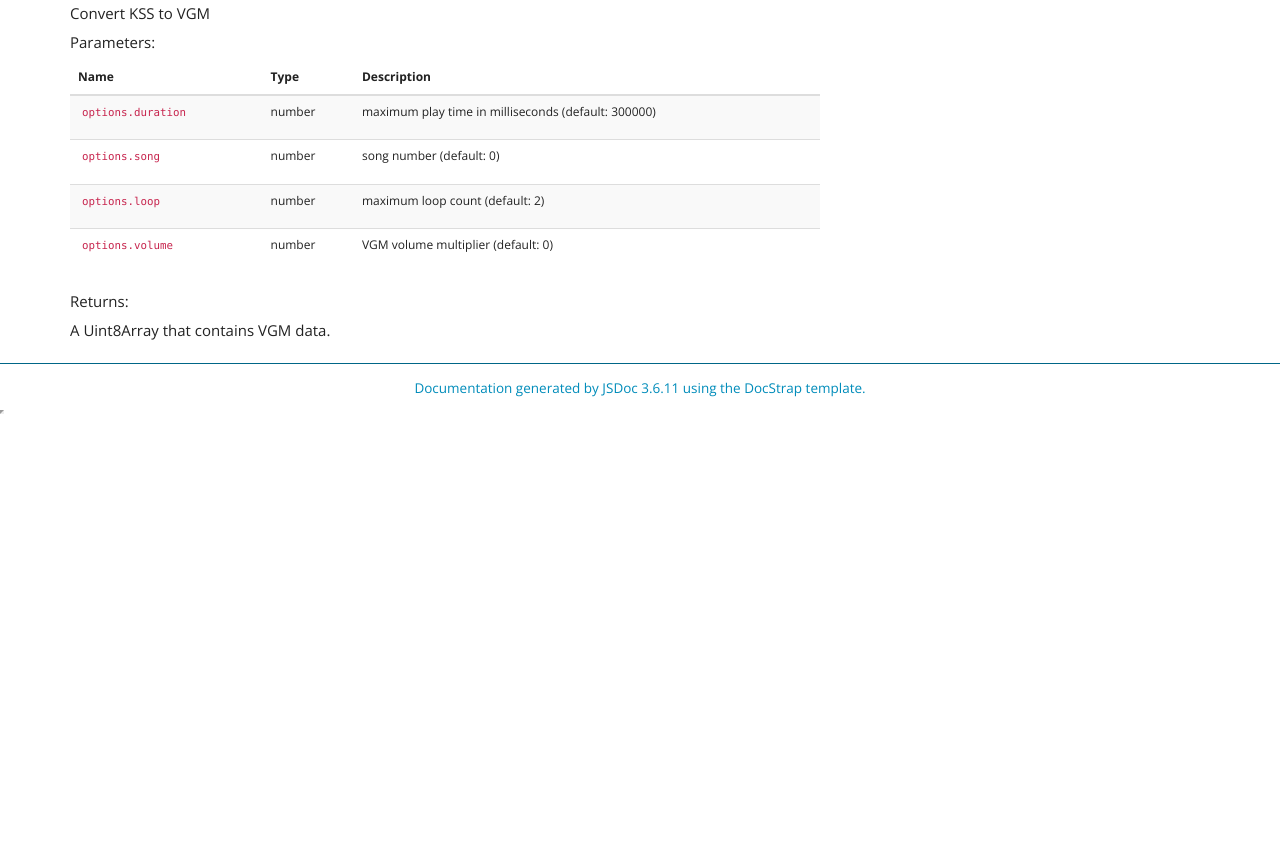
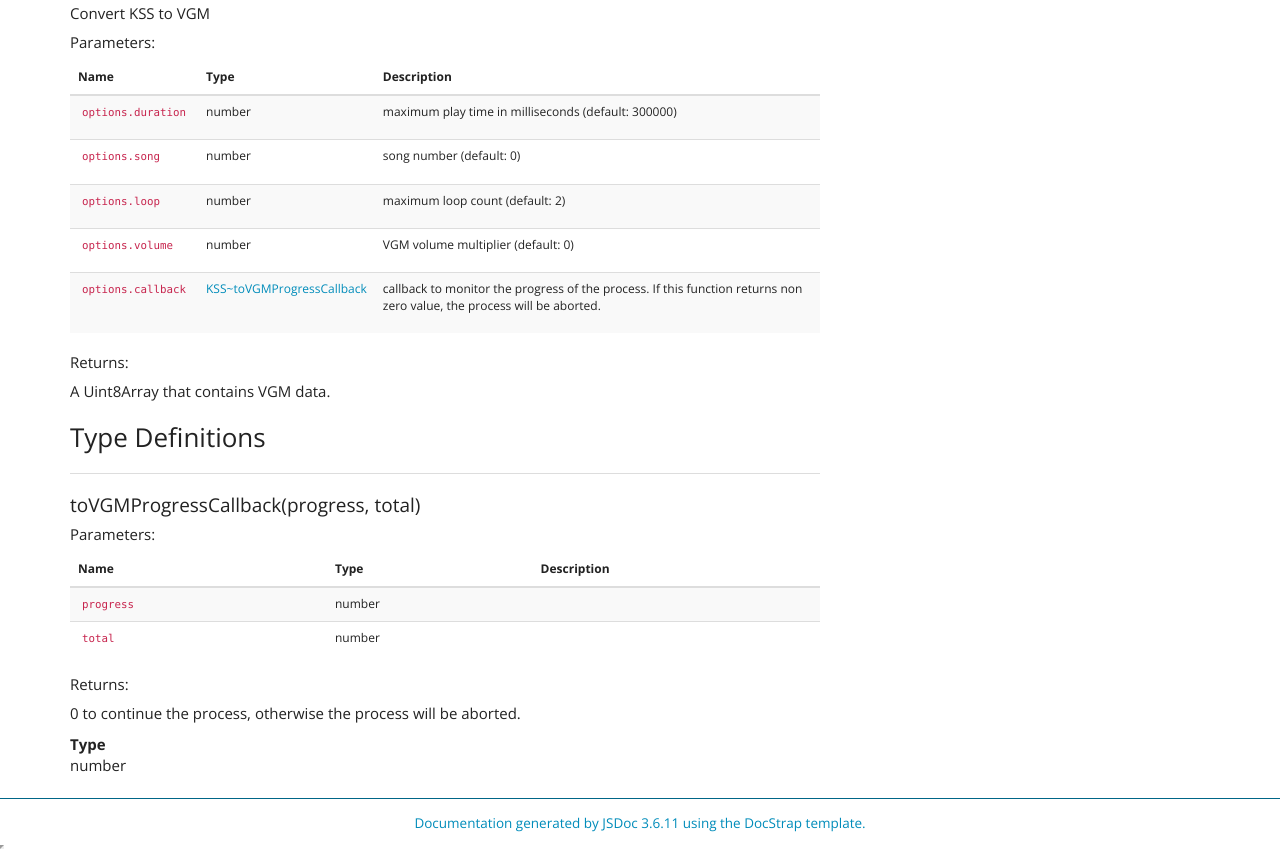
Before and after one commit to digital-sound-antiques/libkss-js, a website: page docs/KSS.html in a window 1280 px wide. Shown: the part 1316-2170 px from the top of the page. Before the commit the page ends 1735 px from the top, so only its background shows below. Drawn offline with nearby package versions, Linux system fonts and the light colour scheme.

Commit message:
Add feature to monitor/abort KSS to VGM progress.

```diff
--- a/docs/KSS.html
+++ b/docs/KSS.html
@@ -934,6 +934,31 @@
         </tr>
 
 
+
+        <tr>
+
+                <td class="name"><code>options.callback</code></td>
+
+
+            <td class="type">
+
+
+<span class="param-type"><a href="KSS.html#~toVGMProgressCallback">KSS~toVGMProgressCallback</a></span>
+
+
+
+
+            </td>
+
+
+
+
+
+            <td class="description last"><p>callback to monitor the progress of the process.
+If this function returns non zero value, the process will be aborted.</p></td>
+        </tr>
+
+
     </tbody>
 </table>
 
@@ -1008,6 +1033,182 @@
         </dl>
 
 
+
+        <h3 class="subsection-title">Type Definitions</h3>
+
+        <dl>
+
+<hr>
+<dt>
+    <h4 class="name" id="~toVGMProgressCallback"><span class="type-signature"></span>toVGMProgressCallback(progress, total)</h4>
+
+
+</dt>
+<dd>
+
+
+
+
+
+
+
+
+
+        <h5>Parameters:</h5>
+
+
+<table class="params table table-striped">
+    <thead>
+    <tr>
+
+        <th>Name</th>
+
+
+        <th>Type</th>
+
+
+
+
+
+        <th class="last">Description</th>
+    </tr>
+    </thead>
+
+    <tbody>
+
+
+        <tr>
+
+                <td class="name"><code>progress</code></td>
+
+
+            <td class="type">
+
+
+<span class="param-type">number</span>
+
+
+
+
+            </td>
+
+
+
+
+
+            <td class="description last"></td>
+        </tr>
+
+
+
+        <tr>
+
+                <td class="name"><code>total</code></td>
+
+
+            <td class="type">
+
+
+<span class="param-type">number</span>
+
+
+
+
+            </td>
+
+
+
+
+
+            <td class="description last"></td>
+        </tr>
+
+
+    </tbody>
+</table>
+
+
+
+
+<dl class="details">
+
+
+
+
+
+
+
+
+
+
+
+
+
+
+
+
+
+
+
+
+
+
+
+
+
+
+
+
+
+
+
+
+
+
+
+</dl>
+
+
+
+
+
+
+
+
+
+
+
+
+
+    <h5>Returns:</h5>
+
+
+<div class="param-desc">
+    <p>0 to continue the process, otherwise the process will be aborted.</p>
+</div>
+
+
+
+<dl>
+    <dt>
+        Type
+    </dt>
+    <dd>
+
+<span class="param-type">number</span>
+
+
+
+    </dd>
+</dl>
+
+
+
+
+
+</dd>
+
+            </dl>
 
 
 
--- a/package.json
+++ b/package.json
@@ -1,6 +1,6 @@
 {
   "name": "libkss-js",
-  "version": "1.6.0",
+  "version": "1.6.1",
   "description": "KSS player library for Javascript",
   "main": "src/index.js",
   "types": "src/index.d.ts",
```
Also changed, not shown: docs/quicksearch.html (+1 -1 lines), src/kss.js (+37 -4 lines), test/test.js (+1 -1 lines), 1 other file.
